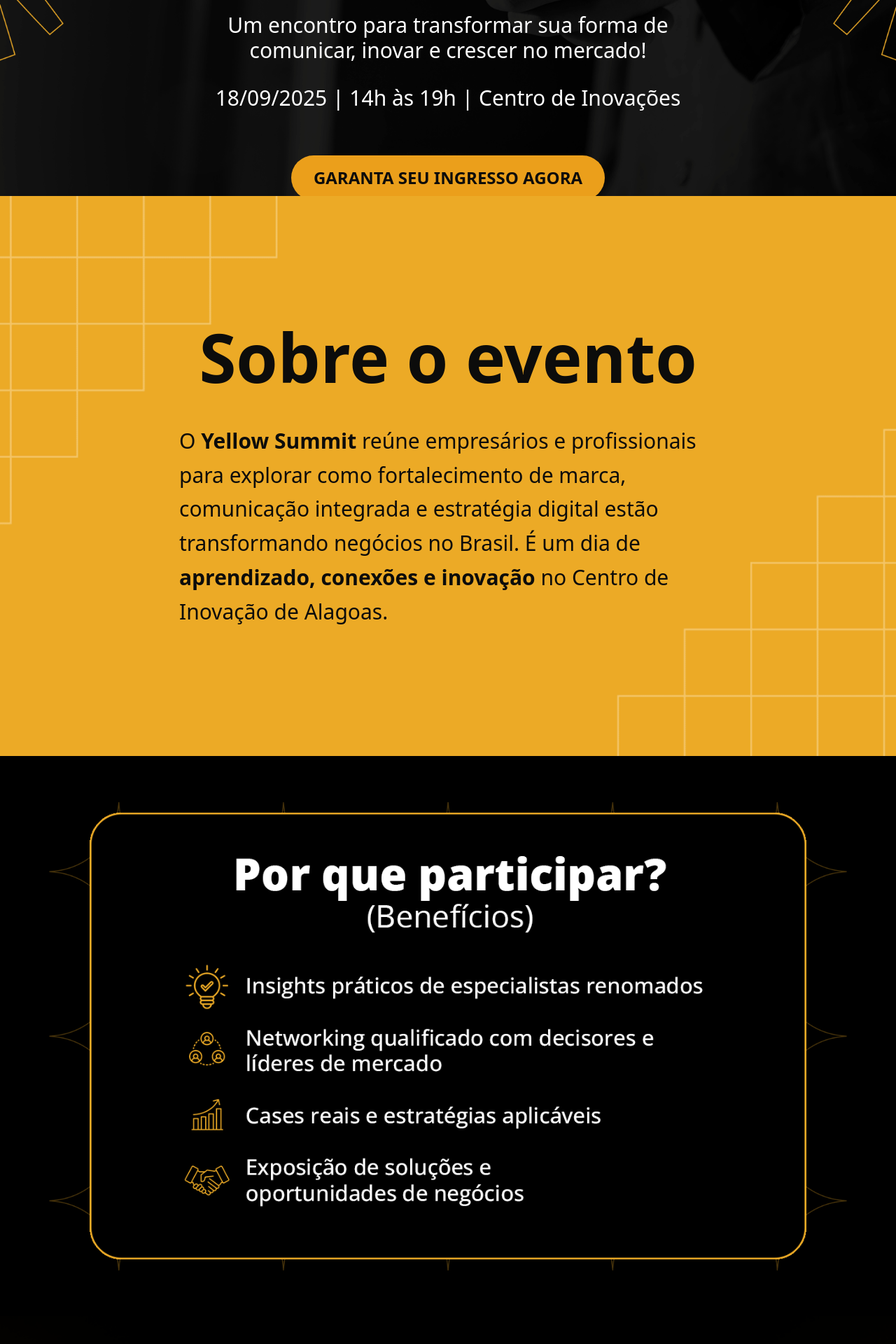
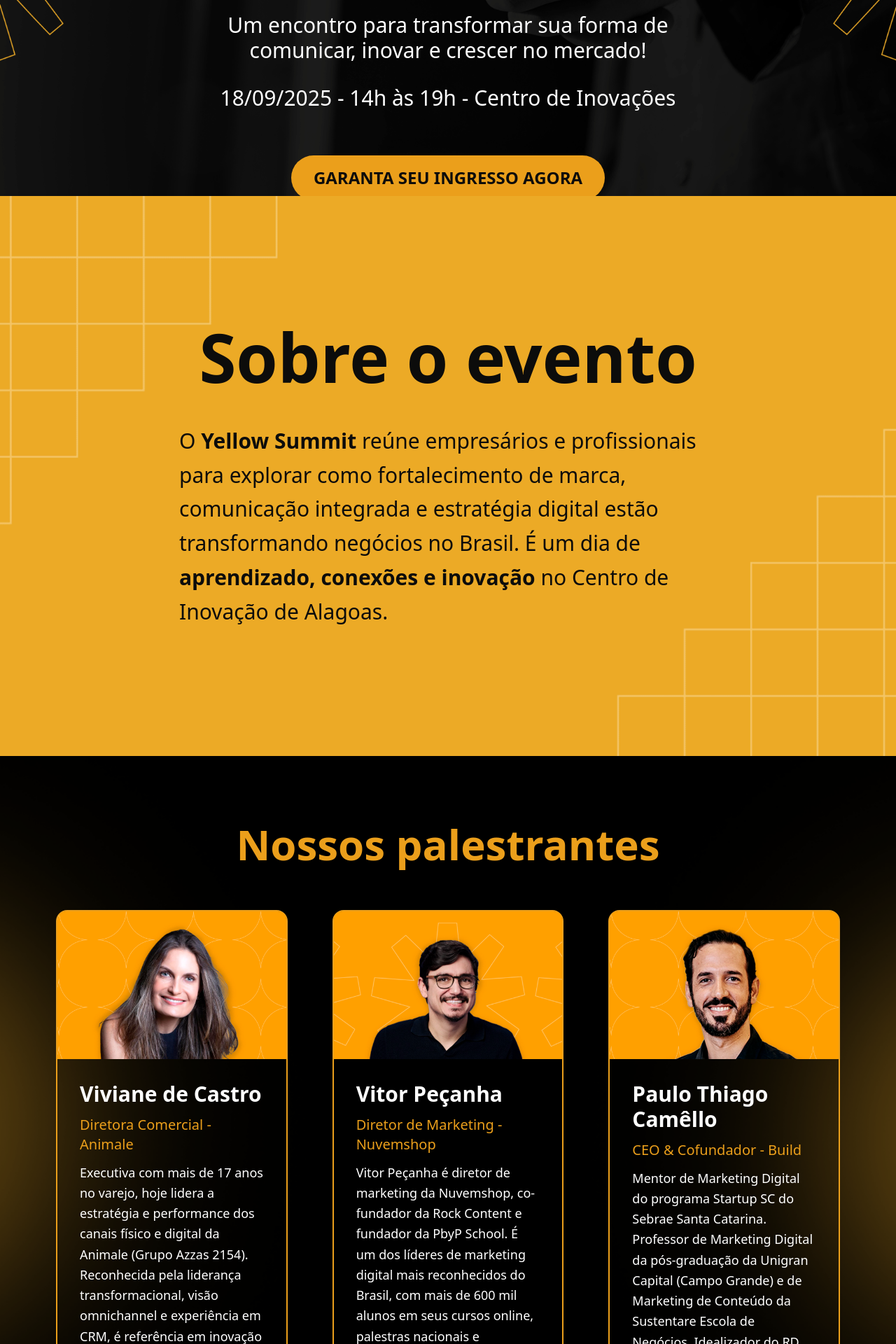
Before and after one commit to diegomontec/yellowsummit-landingpage, a Next.js app: page / in a window 1280 px wide. Shown: the part 520-2440 px from the top of the page at 70% size. Built offline with nearby package versions, Linux system fonts and the light colour scheme.

Commit message:
atualização

```diff
--- a/src/app/page.tsx
+++ b/src/app/page.tsx
@@ -13,10 +13,10 @@
       <div>
         <Hero />
         <Sobre />
-        <Beneficios />
+        {/* <Beneficios /> */}
         <Palestrantes />
         <Anteriores />
-        <QTDParticipantes />
+        {/* <QTDParticipantes /> */}
         <GarantaIngresso />
         <Footer />
       </div>
--- a/src/components/GarantaIngresso.tsx
+++ b/src/components/GarantaIngresso.tsx
@@ -2,7 +2,7 @@
 
 const GarantaIngresso = () => {
     return (
-      <section className="relative w-full py-24 px-8 md:h-screen flex flex-col items-center justify-center">
+      <section className="relative w-full py-42 px-8 flex flex-col items-center justify-center">
         <Image
           src="/images/backgrounds/BG 7.png"
           alt="Plano de fundo da seção sobre o evento"
--- a/src/components/anteriores.tsx
+++ b/src/components/anteriores.tsx
@@ -17,7 +17,7 @@
 
 const Anteriores = () => {
   return (
-    <section className="relative w-full md:h-screen py-24 flex flex-col items-center justify-center">
+    <section className="relative w-full  py-24 flex flex-col items-center justify-center">
       <Image
         src="/images/backgrounds/BG 5.png"
         alt="Plano de fundo da seção sobre o evento"
--- a/src/components/hero.tsx
+++ b/src/components/hero.tsx
@@ -36,7 +36,7 @@
 
         <div className="text-center text-white text-2xl md:text-3xl gap-8 flex flex-col font-extralight">
           <p className="max-w-3xl"> Um encontro para transformar sua forma de comunicar, inovar e crescer no mercado! </p>
-          <p>18/09/2025  |  14h às 19h  |  Centro de Inovações</p>
+          <p>18/09/2025  -  14h às 19h  -  Centro de Inovações</p>
         </div>
 
         <a
```
